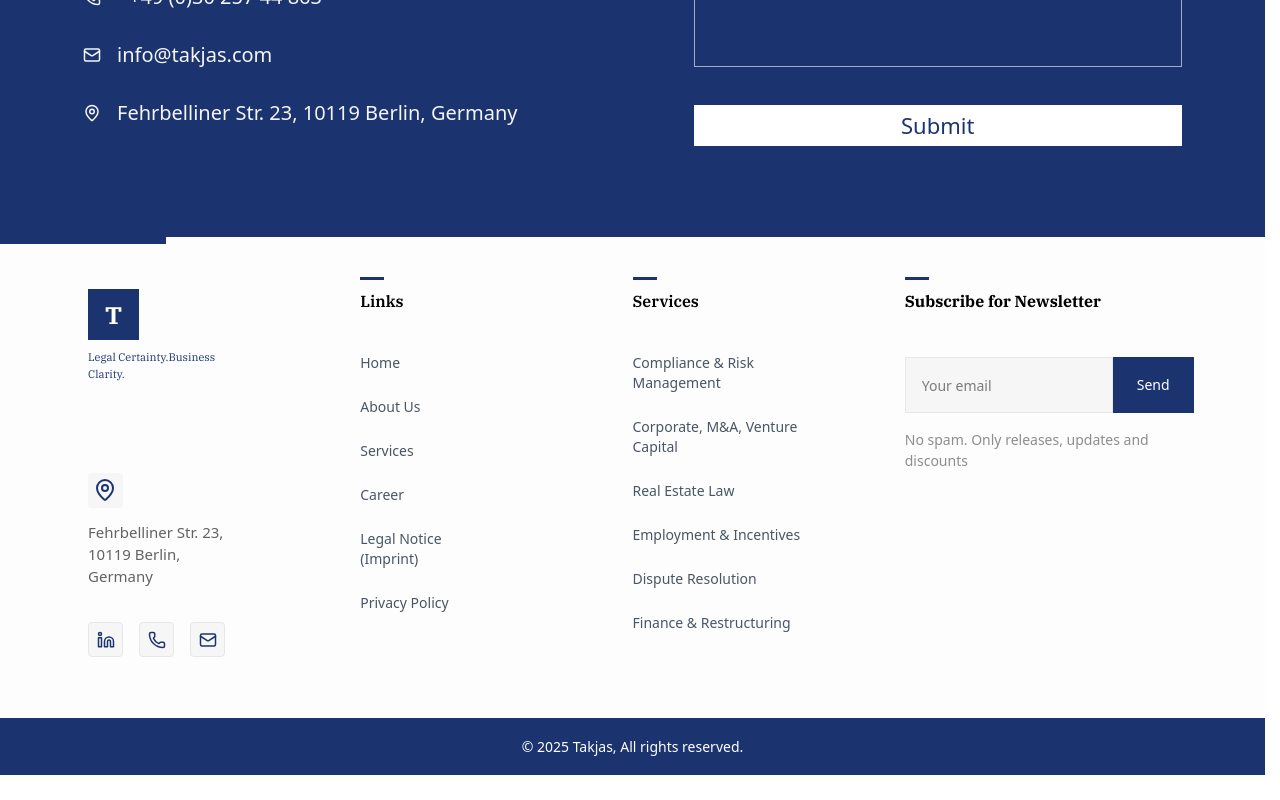
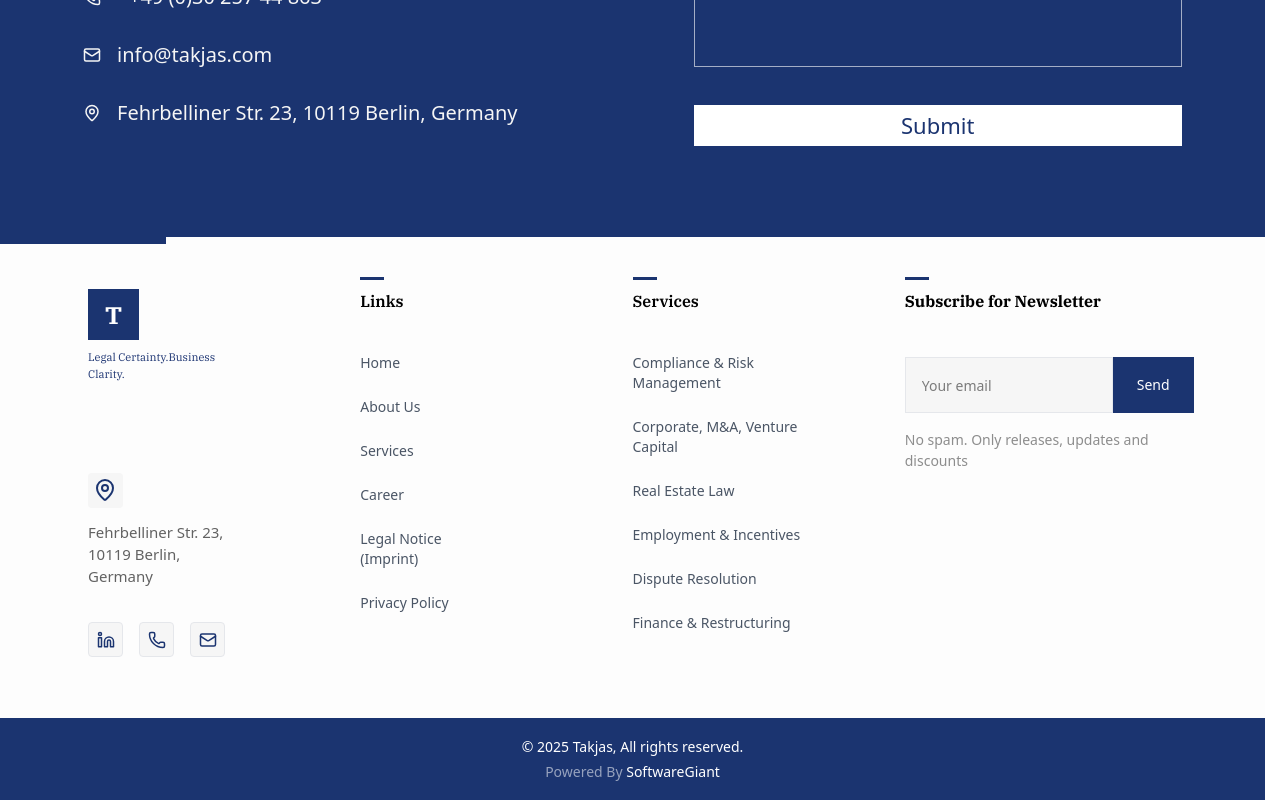
Before and after one commit to kovirivenkatesh/Takjas, a Next.js app: page /career in a window 1280 px wide. Shown: the part 1734-2534 px from the top of the page. Before the commit the page ends 2509 px from the top, so only its background shows below. Built offline with nearby package versions, Linux system fonts and the light colour scheme.

Commit message:
footer update

```diff
--- a/src/app/career/page.tsx
+++ b/src/app/career/page.tsx
@@ -425,9 +425,12 @@ export default function CareerHeroCurtain() {
 
 
                {/* ===== COPYRIGHT (SEPARATE) ===== */}
-               <div className="bg-[#1b3470] text-white relative z-20 text-center py-4.5  text-medium text-[14px]">
-                 © 2025 Takjas, All rights reserved.
-               </div>
+               <div className="bg-[#1b3470] text-white relative z-20 text-center py-4.5 text-[14px]">
+          <div>© 2025 Takjas, All rights reserved.</div>
+          <div className="text-[14px]  mt-1 text-[#FFFFFF8A]">
+            Powered By <span className="text-[#FFFFFF]">SoftwareGiant</span>
+          </div>
+        </div>
 
              </footer>
 
--- a/src/app/components/home/Footer.tsx
+++ b/src/app/components/home/Footer.tsx
@@ -358,7 +358,7 @@ export default function FooterSection() {
                       { label: "Finance & Restructuring", href: "/services/finance-restructuring" },
                     ]}
                   />
-               </div>
+                </div>
 
                 {/* ===== NEWSLETTER ===== */}
                 <div className="">
@@ -400,9 +400,13 @@ export default function FooterSection() {
 
 
         {/* ===== COPYRIGHT (SEPARATE) ===== */}
-        <div className="bg-[#1b3470] text-white relative z-20 text-center py-4.5  text-medium text-[14px]">
-          © 2025 Takjas, All rights reserved.
+        <div className="bg-[#1b3470] text-white relative z-20 text-center py-4.5 text-[14px]">
+          <div>© 2025 Takjas, All rights reserved.</div>
+          <div className="text-[14px] mt-1 text-[#FFFFFF8A]">
+            Powered By <span className="text-[#FFFFFF]">SoftwareGiant</span>
+          </div>
         </div>
+
 
       </footer>
 
--- a/src/app/contact/page.tsx
+++ b/src/app/contact/page.tsx
@@ -402,9 +402,12 @@ useEffect(() => {
 
 
              {/* ===== COPYRIGHT (SEPARATE) ===== */}
-             <div className="bg-[#1b3470] text-white relative z-20 text-center py-4.5  text-medium text-[14px]">
-               © 2025 Takjas, All rights reserved.
-             </div>
+            <div className="bg-[#1b3470] text-white relative z-20 text-center py-4.5 text-[14px]">
+          <div>© 2025 Takjas, All rights reserved.</div>
+          <div className="text-[14px]  mt-1 text-[#FFFFFF8A]">
+            Powered By <span className="text-[#FFFFFF]">SoftwareGiant</span>
+          </div>
+        </div>
 
            </footer>
 
```
